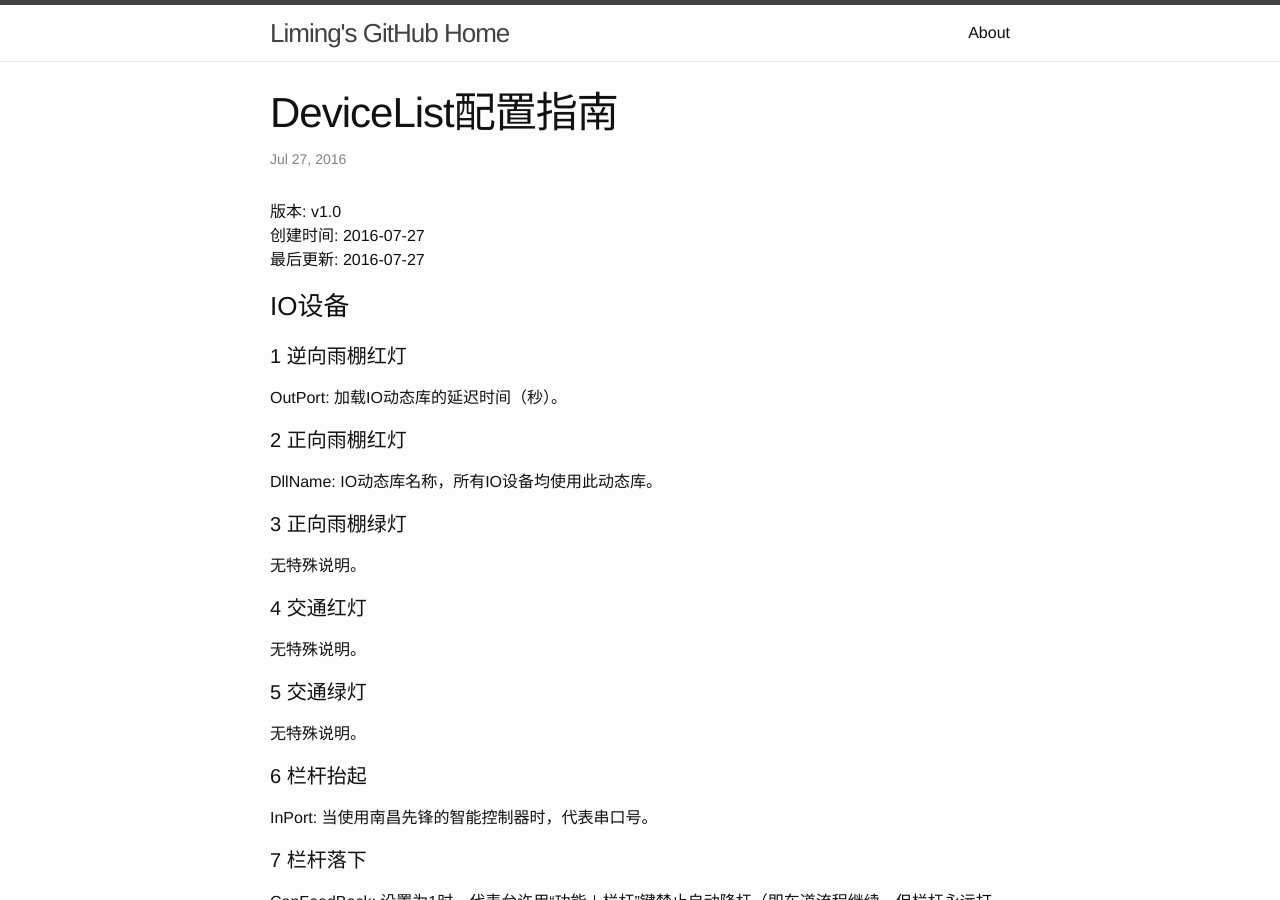
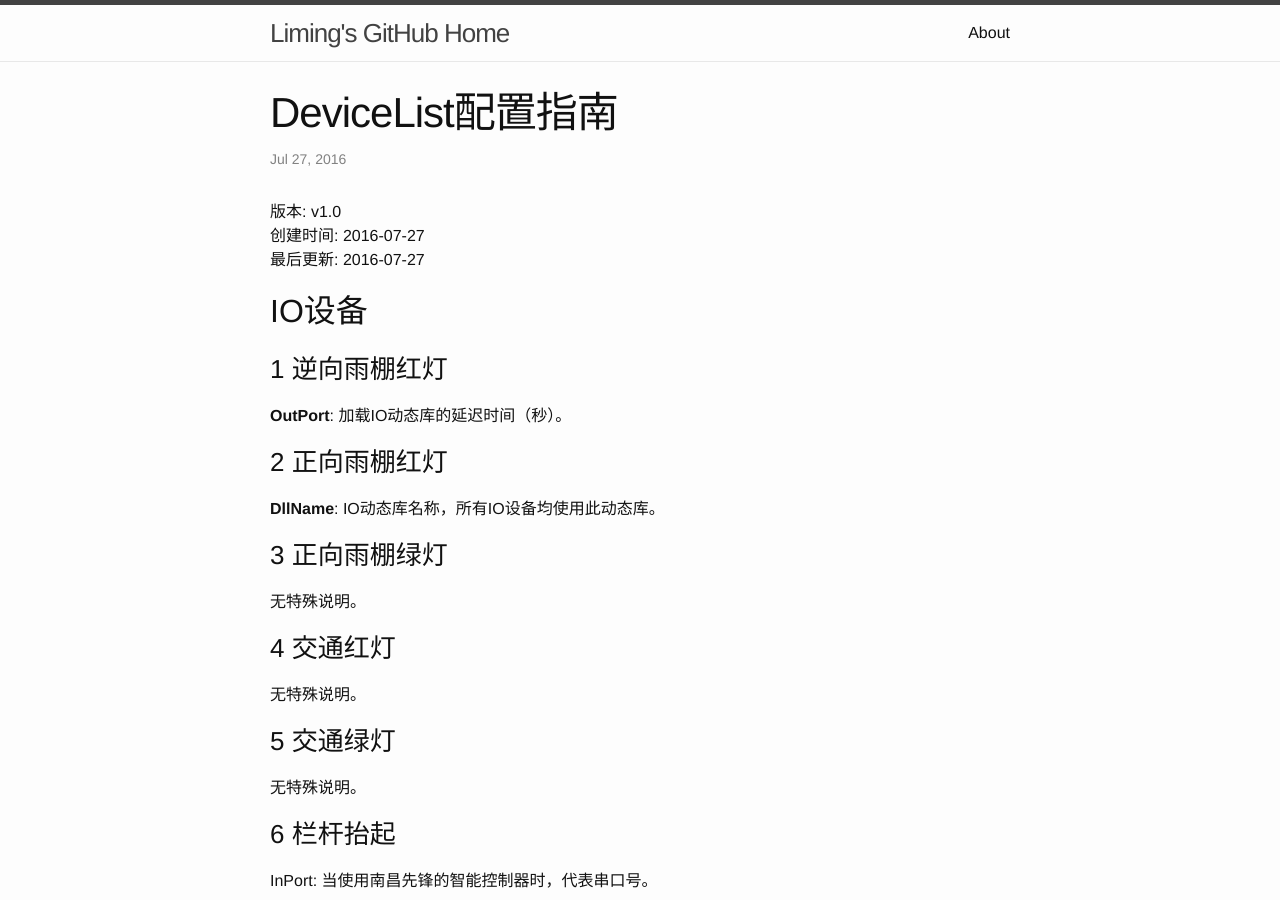
Before and after one commit to sunliming/sunliming.github.io, a Jekyll site: the page built from _posts/2016-07-27-device-list-manual.markdown, in a window 1280 px wide and 900 px high. Built offline with Jekyll 4.4.1, drawn with Linux system fonts in a browser that asks for light colours; some of the changed lines change nothing that is shown.

Commit message:
所有标题字号都加大了，同时弄两个黑体字段名，再试试

```diff
--- a/_posts/2016-07-27-device-list-manual.markdown
+++ b/_posts/2016-07-27-device-list-manual.markdown
@@ -9,139 +9,133 @@ categories: git
 创建时间: 2016-07-27
 最后更新: 2016-07-27
 
-### IO设备
+## IO设备
 
-#### 1 逆向雨棚红灯
+### 1 逆向雨棚红灯
 
-OutPort: 加载IO动态库的延迟时间（秒）。
+**OutPort**: 加载IO动态库的延迟时间（秒）。
 
-#### 2 正向雨棚红灯
+### 2 正向雨棚红灯
 
-DllName: IO动态库名称，所有IO设备均使用此动态库。
+**DllName**: IO动态库名称，所有IO设备均使用此动态库。
 
-#### 3 正向雨棚绿灯
+### 3 正向雨棚绿灯
 
 无特殊说明。
 
-#### 4 交通红灯
+### 4 交通红灯
 
 无特殊说明。
 
-#### 5 交通绿灯
+### 5 交通绿灯
 
 无特殊说明。
 
-#### 6 栏杆抬起
+### 6 栏杆抬起
 
 InPort: 当使用南昌先锋的智能控制器时，代表串口号。
 
-#### 7 栏杆落下
+### 7 栏杆落下
 
 CanFeedBack: 设置为1时，代表允许用“功能＋栏杆”键禁止自动降杆（即车道流程继续，但栏杆永远打开）
 
-#### 8 雾灯
+### 8 雾灯
 
 无特殊说明。
 
-#### 9 报警器
+### 9 报警器
 
 无特殊说明。
 
-#### 10 栏杆线圈
+### 10 栏杆线圈
 
 无特殊说明。
 
-#### 11 抓拍线圈
+### 11 抓拍线圈
 
 UseFlag: 当车道处于复式收费模式时，该字段不起作用（即在此模式下，车道软件自动禁用抓拍线圈，即使此值为1）。
 
 CanFeedBack: 设置为0时，启用二次抓拍（即出口车道在读卡时再抓拍一次，用于抓拍线圈故障时）
 
-### 非IO设备
 
-#### 12 IC卡读写器
+## 非IO设备
+
+### 12 IC卡读写器
 
 无特殊说明。
 
-#### 13 收发卡机
+### 13 收发卡机
 
 无特殊说明。
 
-#### 14 票据打印机
+### 14 票据打印机
 
 DeviceType和Comport: __当软件采用“计重打印机”的DeviceType和Comport值打印失败时，会用"票据打印机"的DeviceType和Comport再重试一次。__
 
-#### 15 费额显示器
+### 15 费额显示器
 
 废弃项目，应配置“计重费显”。
 
-#### 16 图像卡
+### 16 图像卡
 
 InPort: 设置为1时，则开启证照抓拍功能。
 
-#### 17 字符叠加器
+### 17 字符叠加器
 
 DllName: 当采用南昌先锋的集成字符叠加器的智能控制器时，应与"正向雨棚红灯"的DllName一致；
 Comport: 当采用南昌先锋的集成字符叠加器的智能控制器时，应与"栏杆抬起"的InPort一致。
 
-#### 18 语音
+### 18 语音
 
 已废弃，useflag应设置为0 。
 
-#### 19 车牌识别设备
+### 19 车牌识别设备
 
 注意：部分车牌识别设备动态库，需要正确配置同名的ini文件。
 
-#### 20 称重设备
+### 20 称重设备
 
 无特殊说明。
 
-#### 21 计重打印机
+### 21 计重打印机
 
 DeviceType和Comport: __当软件采用“计重打印机”的DeviceType和Comport值打印失败时，会用"票据打印机"的DeviceType和Comport再重试一次。__
 
-#### 22 计重费显
+### 22 计重费显
 
 InPort: 某些入口车道也用费显（用于交通灯和报警器），此时InPort字段应设置为1 。
 
-#### 23 ETC读写器
+### 23 ETC读写器
 
 InPort: ETC读写器PASM卡槽数，搜林的目前设置为4 。
 
-#### 24 无人发卡机
+### 24 无人发卡机
 
 InPort: 上工位读写器串口号；
-
 OutPort: 下工位读写器串口号。
 
-#### 25 自动卡机线圈
+### 25 自动卡机线圈
 
 bps: 设置为1时，代表自动卡机线圈与抓拍线圈合用（用于卡机前置于收费亭的情况，此时硬件施工应将卡机线圈同时接到抓拍线圈端子上）。
 
 注意：当具备无人值守卡机时，自动卡机线圈车检器利用了"电平模式自动栏杆机"的端子，故此时栏杆机必须采用 __脉冲模式__ 。
 
-#### 26 空
+### 26 空
 
-#### 27 卡机语音
+### 27 卡机语音
 
 无特殊说明。
 
 ### 28 卡机ETC读写器
 
 InPort: 上工位ETC读写器串口号；
-
 InBit: 下工位ETC读写器串口号；
-
 OutPort: __必须为0__ ；
-
 OutBit: __必须为0__ ；
 
 ### 29 车型分类器
 
 DeviceType: 2代表串口设备，其他值代表以太网接口设备；
-
 ComPort: 对于串口设备为串口号，否则忽略；
-
 InPort.InBit.OutPort.OutBit: 对于网络接口设备是IP地址，否则忽略；
-
 bps: 对于串口设备是波特率，对于网络接口设备是端口号。
```
